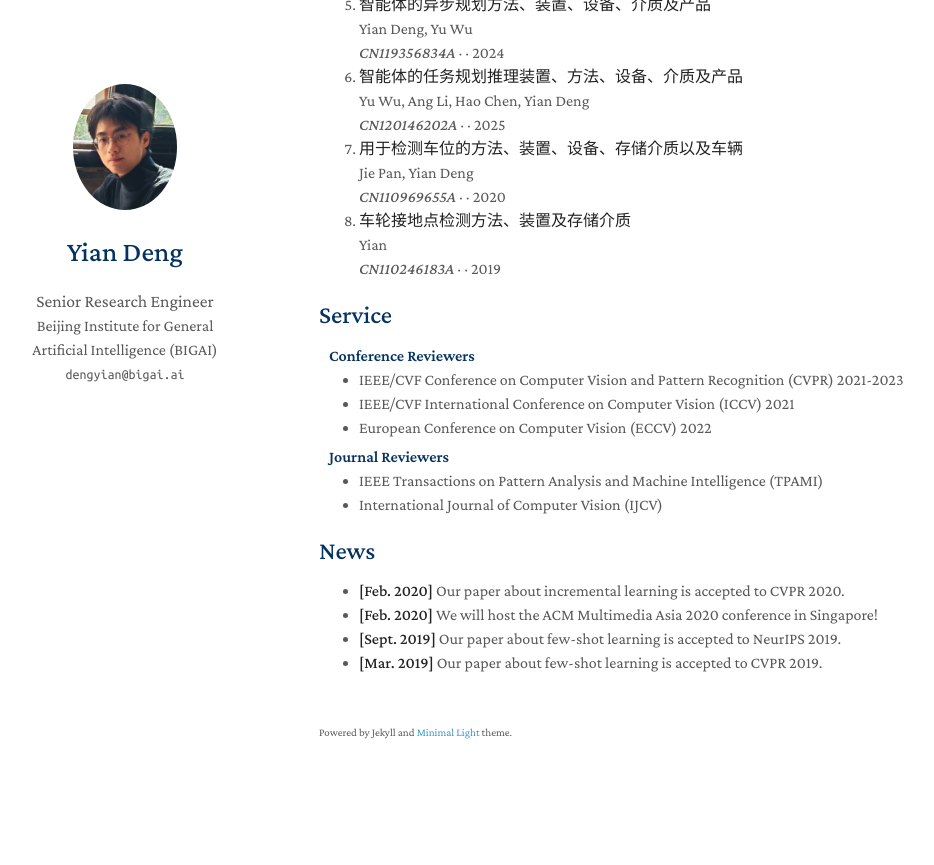
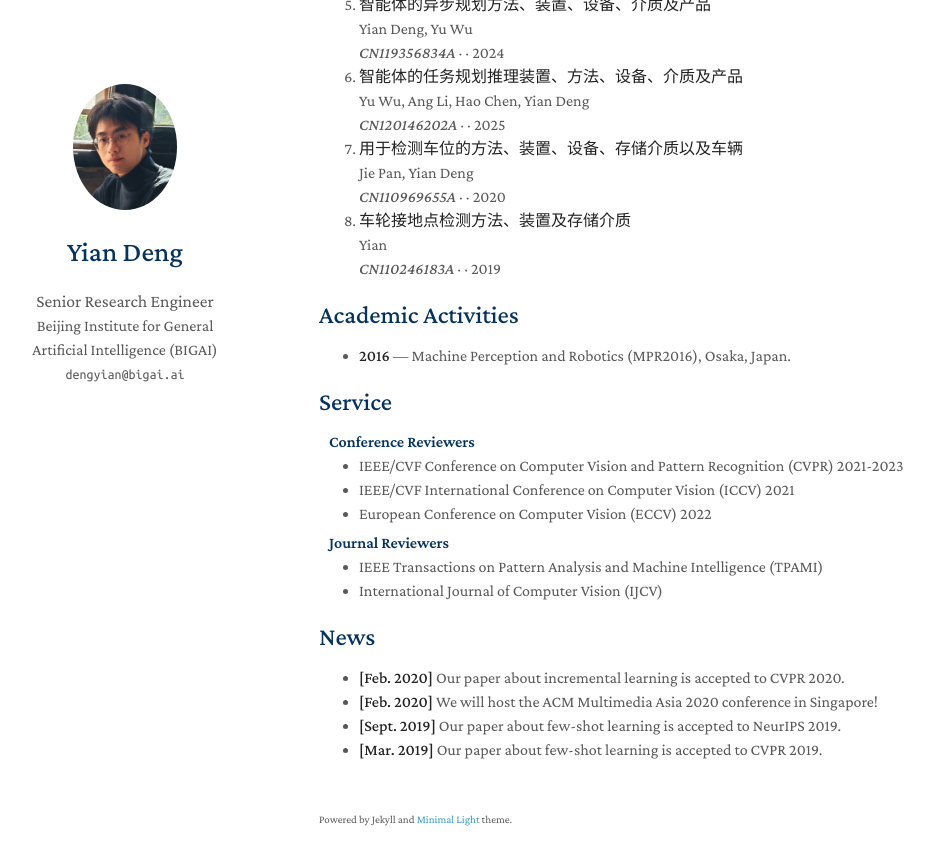
Before and after one commit to yian-deng/yian-deng.github.io, a Jekyll site: the page built from index.md, in a window 1280 px wide and 900 px high, scrolled down 2434 px. Shown: the top 865 px of the window, without its empty margins (151-1085 px from the left). Built offline with Jekyll 4.4.1, drawn with Linux system fonts in a browser that asks for light colours; a style sheet for code colours, icons or effects is not loaded; our own code applies the rules of GitHub Pages for plain Markdown files; before the commit the page ends 3247 px from its top, so only the background shows below that.

Commit message:
Update index.md

```diff
--- a/index.md
+++ b/index.md
@@ -15,10 +15,13 @@ Before joining BIGAI, I received my Ph.D. in Computer Science from the Universit
 - **Embodied Intelligence**: Embodied agents, robotic learning, action execution, and multimodal perception
 - **Machine Learning Foundations**: Optimization algorithms, adversarial robustness, and deep reinforcement learning
 
-
 {% include_relative _includes/publications.md %}
 
 {% include_relative _includes/patents.md %}
+
+## Academic Activities
+
+- **2016** — Machine Perception and Robotics (MPR2016), Osaka, Japan.
 
 {% include_relative _includes/service.md %}
 
```
